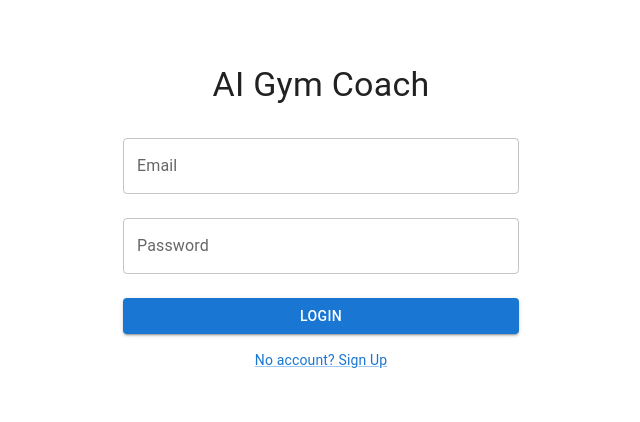
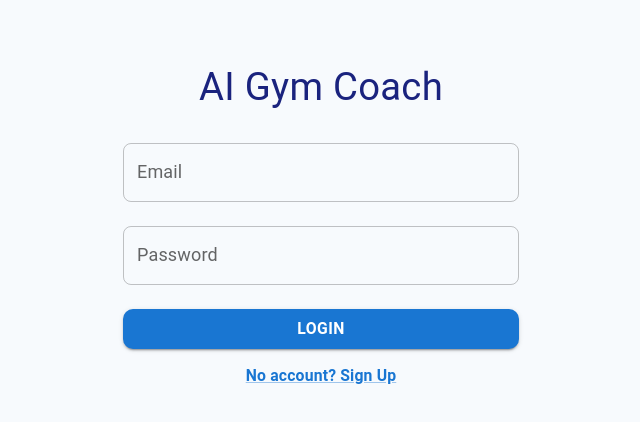
Before and after one commit to cdandeniya/strength-ai, a React (Create React App) app: page /auth in a window 1280 px wide. Shown: the top 422 px of the page, without its empty margins (319-959 px from the left). Built offline with nearby package versions, Linux system fonts and the light colour scheme.

Commit message:
styling change

```diff
--- a/src/index.css
+++ b/src/index.css
@@ -1,13 +1,49 @@
-body {
+@import url('https://fonts.googleapis.com/css2?family=Open+Sans:wght@400;600;700&display=swap');
+
+body, html, #root {
+  font-family: 'Open Sans', Arial, Helvetica, sans-serif;
+  font-size: 18px;
+  background: #f7fafd;
+  color: #222;
+  min-height: 100vh;
   margin: 0;
-  font-family: -apple-system, BlinkMacSystemFont, 'Segoe UI', 'Roboto', 'Oxygen',
-    'Ubuntu', 'Cantarell', 'Fira Sans', 'Droid Sans', 'Helvetica Neue',
-    sans-serif;
-  -webkit-font-smoothing: antialiased;
-  -moz-osx-font-smoothing: grayscale;
+  padding: 0;
 }
 
-code {
-  font-family: source-code-pro, Menlo, Monaco, Consolas, 'Courier New',
-    monospace;
+h1, h2, h3, h4, h5, h6 {
+  font-family: 'Open Sans', Arial, Helvetica, sans-serif;
+  font-weight: 700;
+  color: #1a237e;
+  margin-top: 0;
 }
+
+button, .MuiButton-root {
+  border-radius: 10px !important;
+  font-weight: 600 !important;
+  letter-spacing: 0.5px;
+  transition: box-shadow 0.2s, background 0.2s;
+}
+
+.MuiCard-root, .MuiPaper-root {
+  border-radius: 18px !important;
+  box-shadow: 0 2px 16px 0 #e3e8f0 !important;
+}
+
+input, .MuiInputBase-root {
+  border-radius: 8px !important;
+  font-size: 1rem;
+}
+
+.MuiListItem-root {
+  border-radius: 8px;
+  margin-bottom: 4px;
+}
+
+::-webkit-scrollbar {
+  width: 8px;
+  background: #f0f4ff;
+}
+::-webkit-scrollbar-thumb {
+  background: #cfd8dc;
+  border-radius: 8px;
+}
```
